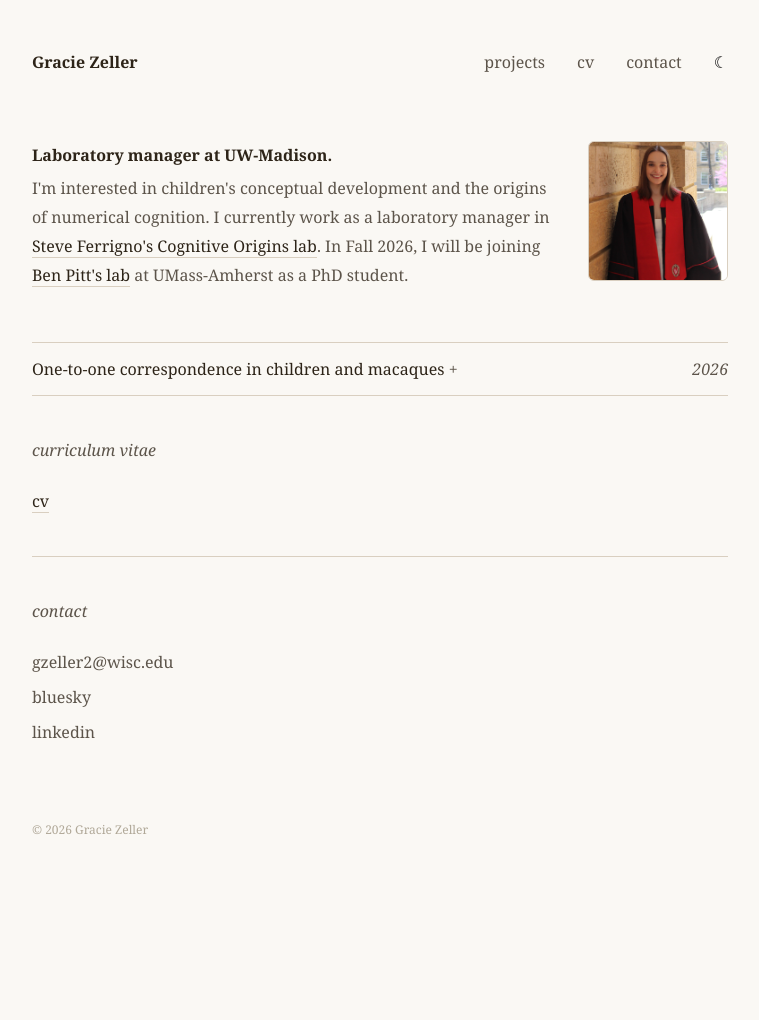
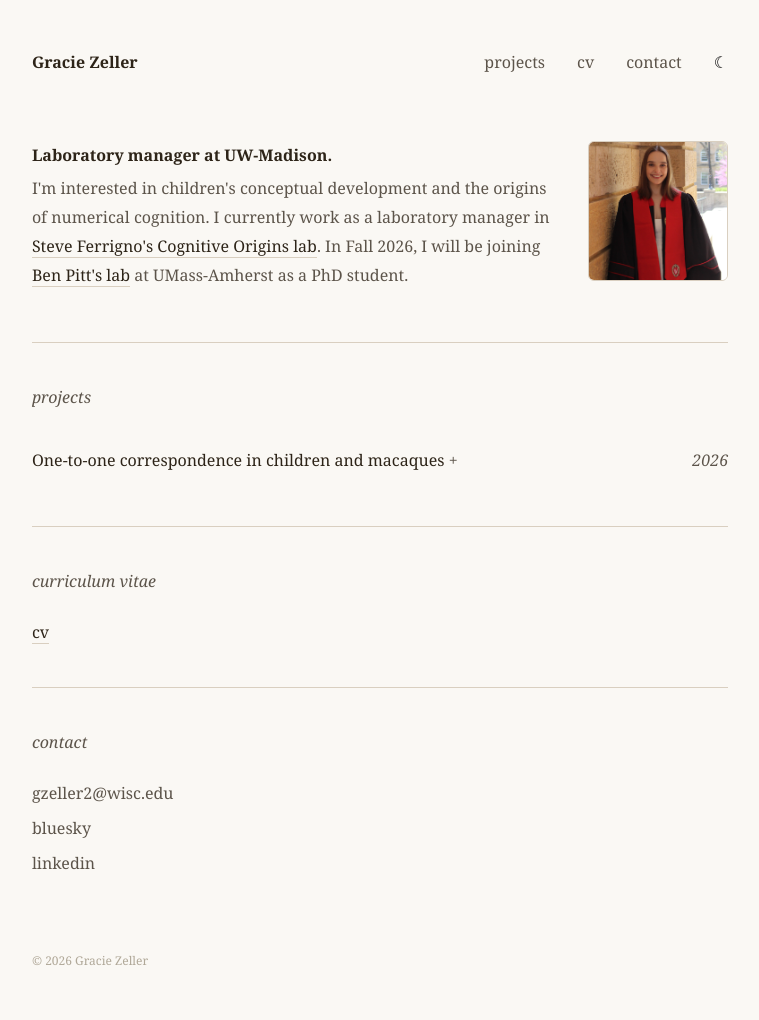
Before and after one commit to zellergracie/zellergracie.github.io, a Jekyll site: the page built from index.md, in a window 1280 px wide. Shown: the whole page, without its empty margins (260-1019 px from the left). Built offline with Jekyll 4.4.1, drawn with Linux system fonts in a browser that asks for light colours; before the commit the page ends 900 px from its top, so only the background shows below that.

Commit message:
Update index.md

```diff
--- a/index.md
+++ b/index.md
@@ -16,13 +16,16 @@ title: Gracie Zeller
 
 <div class="divider"></div>
 
-<div class="work-item" onclick="toggleAbstract(this)">
-  <span class="work-title">One-to-one correspondence in children and macaques</span>
-  <span class="work-year">2026</span>
-  <span class="work-abstract">
-    We found that cardinal principle knowledge is neither necessary nor sufficient to use one-to-one correspondence cues to make precise quantity discriminations. This challenges most existing accounts of how children learn the relationship between one-to-one correspondence and numerical equality. You can find our Cognitive Development Society poster <a href="/CDS_2026_poster.pdf" target="_blank" onclick="event.stopPropagation()">here</a>.
-  </span>
-</div>
+<section id="work">
+  <p class="section-label">projects</p>
+  <div class="work-item" onclick="toggleAbstract(this)">
+    <span class="work-title">One-to-one correspondence in children and macaques</span>
+    <span class="work-year">2026</span>
+    <span class="work-abstract">
+      We found that cardinal principle knowledge is neither necessary nor sufficient to use one-to-one correspondence cues to make precise quantity discriminations. This challenges most existing accounts of how children learn the relationship between one-to-one correspondence and numerical equality. You can find our Cognitive Development Society poster <a href="/CDS_2026_poster.pdf" target="_blank" onclick="event.stopPropagation()">here</a>.
+    </span>
+  </div>
+</section>
 
 <div class="divider"></div>
 
```
